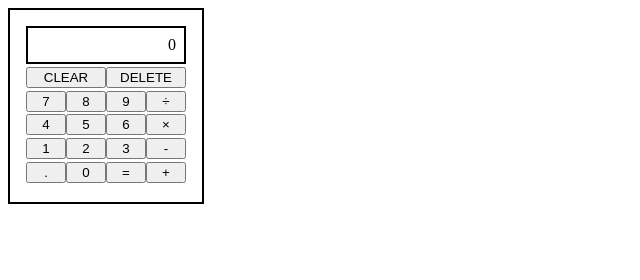
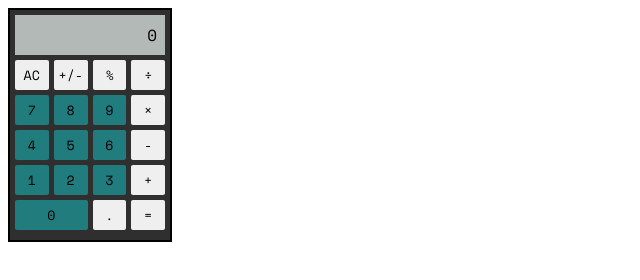
Before and after one commit to chitsip149/odin-calculator, a plain HTML site: page index.html in a window 1280 px wide. Shown: the whole page, without its empty margins (0-640 px from the left). Drawn offline with nearby package versions, Linux system fonts and the light colour scheme.

Commit message:
Adjust the style of the calculator
- Change the layout of the buttons
- Change the background color of the display and digit buttons
- Apply a new font family

```diff
--- a/index.html
+++ b/index.html
@@ -5,39 +5,47 @@
     <meta name="viewport" content="width=device-width, initial-scale=1.0">
     <title>Calculator</title>
     <link rel="stylesheet" href="./style.css">
+    <link rel="preconnect" href="https://fonts.googleapis.com">
+    <link rel="preconnect" href="https://fonts.gstatic.com" crossorigin>
+    <link href="https://fonts.googleapis.com/css2?family=Space+Mono:ital,wght@0,400;0,700;1,400;1,700&display=swap" rel="stylesheet">
+
 </head>
 <body>
     <div class="container">
         <div id="display">0</div>
         <div id="buttons">
             <div class="row">
-                <button id="clear">CLEAR</button>
-                <button id="delete">DELETE</button>
+                <button id="clear">AC</button>
+                <button id="unary-operator">+/-</button>
+                <button id="percent">%</button>
+                <button class="operator" id="divide">÷</button>
             </div>
             <div class="row">
                 <button class="digit">7</button>
                 <button class="digit">8</button>
                 <button class="digit">9</button>
-                <button class="operator" id="divide">÷</button>
+                <button class="operator" id="multiply">×</button>
             </div>
             <div class="row">
                 <button class="digit">4</button>
                 <button class="digit">5</button>
                 <button class="digit">6</button>
-                <button class="operator" id="multiply">×</button>
+                <button class="operator" id="subtract">-</button>
             </div>
             <div class="row">
                 <button class="digit">1</button>
                 <button class="digit">2</button>
                 <button class="digit">3</button>
-                <button class="operator" id="subtract">-</button>
-
+                <button class="operator" id="add">+</button>
             </div>
             <div class="row">
-                <button id="dot">.</button>
-                <button class="digit">0</button>
-                <button id="equal">=</button>
-                <button class="operator" id="add">+</button>
+                <div>
+                    <button class="digit">0</button>
+                </div>
+                <div>
+                    <button id="dot">.</button>
+                    <button id="equal">=</button>
+                </div>
             </div>
         </div>
     </div>
--- a/style.css
+++ b/style.css
@@ -1,17 +1,21 @@
+
 
 .container {
     display: flex;
     flex-direction: column;
-    width: 160px;
-    height: 160px;
-    padding: 16px;
+    width: 150px;
+    height: 220px;
+    padding: 5px;
     border: 2px black solid;
+    background-color: #2F2F2F;
 }
 
 #display {
     padding: 8px;
-    border: 2px black solid;
+    /* border: 2px black solid; */
     text-align: right;
+    background-color: #B2B9B7;
+    font-family: "Space Mono", monospace;
 }
 
 
@@ -19,6 +23,14 @@
     display: flex;
 
     justify-content: space-around;
+    gap: 5px;
+}
+
+button {
+    border-radius: 2px;
+    border: none;
+    padding: 5px;
+    font-family: "Space Mono", monospace;
 }
 
 
@@ -30,6 +42,19 @@
     /* justify-content: center; */
 }
 
-button {
-    flex:1 0 0;
+.row > * {
+    flex: 1;
 }
+
+.row div {
+    display: flex;
+    gap: 5px;
+}
+
+.row div button {
+    flex: 1;
+}
+
+.digit {
+    background-color: #217C7E;
+}
```
